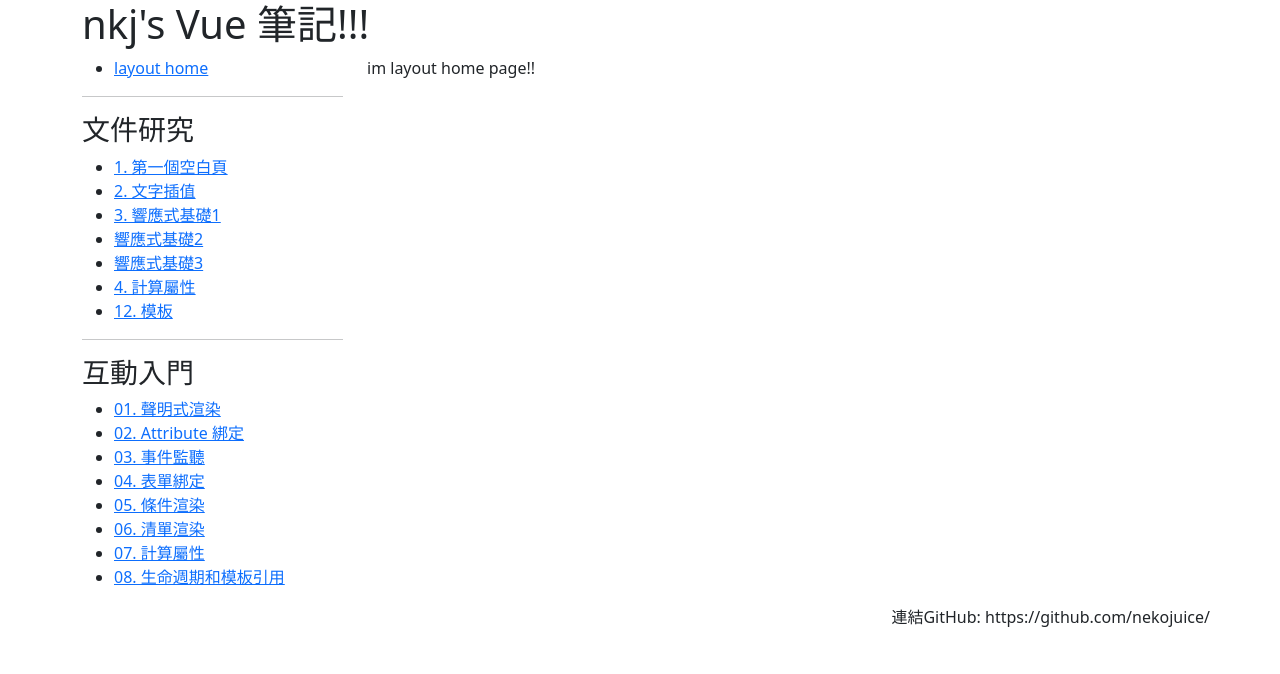
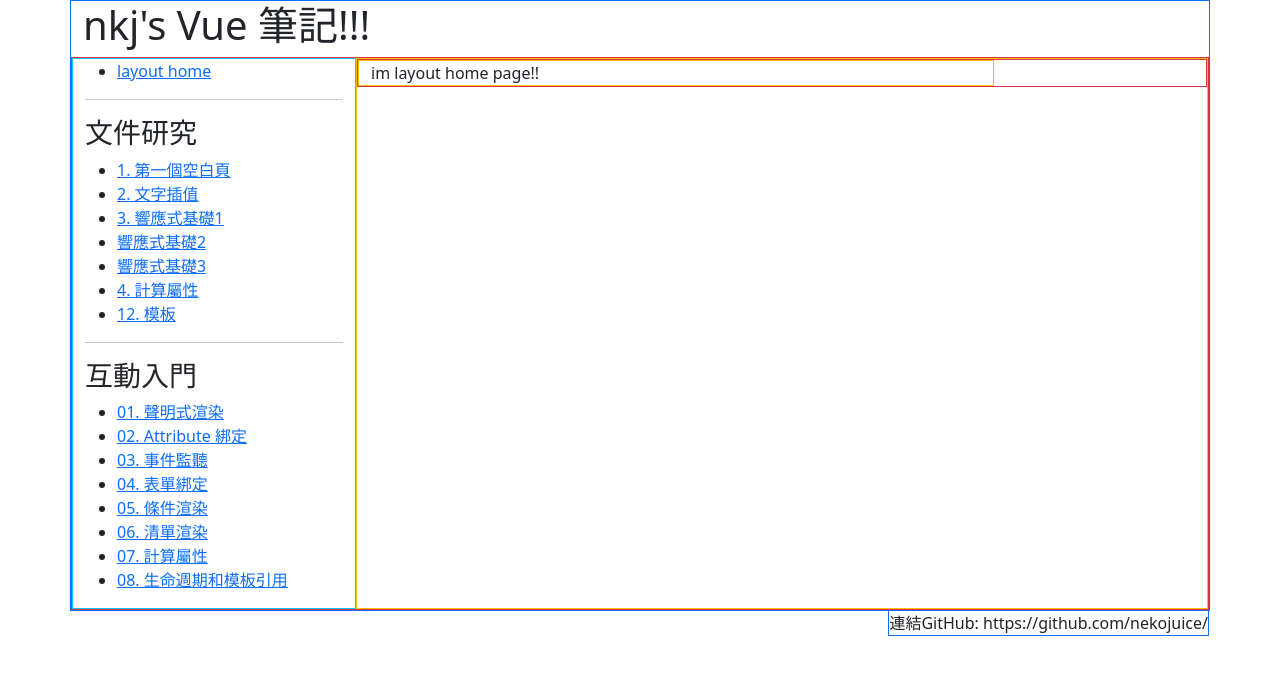
Before and after one commit to nekojuice/VueDemo.Client, a Vue app: page /layout in a window 1280 px wide. Shown: the top 674 px of the page. Built offline with nearby package versions, Linux system fonts and the light colour scheme.

Commit message:
update: layout標記框線

```diff
--- a/src/views/LayoutView.vue
+++ b/src/views/LayoutView.vue
@@ -2,13 +2,13 @@
 import { RouterView } from 'vue-router'
 </script>
 <template>
-  <div class="container">
+  <div class="container border border-primary">
     <RouterView name="Header" />
-    <div class="row">
-      <RouterView class="col-3" name="NavBar" />
-      <RouterView class="col-9" />
+    <div class="row border border-danger">
+      <RouterView class="col-3 border border-info" name="NavBar" />
+      <RouterView class="col-9 border border-warning" />
     </div>
-    <RouterView class="row" name="Footer" />
+    <RouterView class="row border border-primary" name="Footer" />
   </div>
 </template>
 
```
